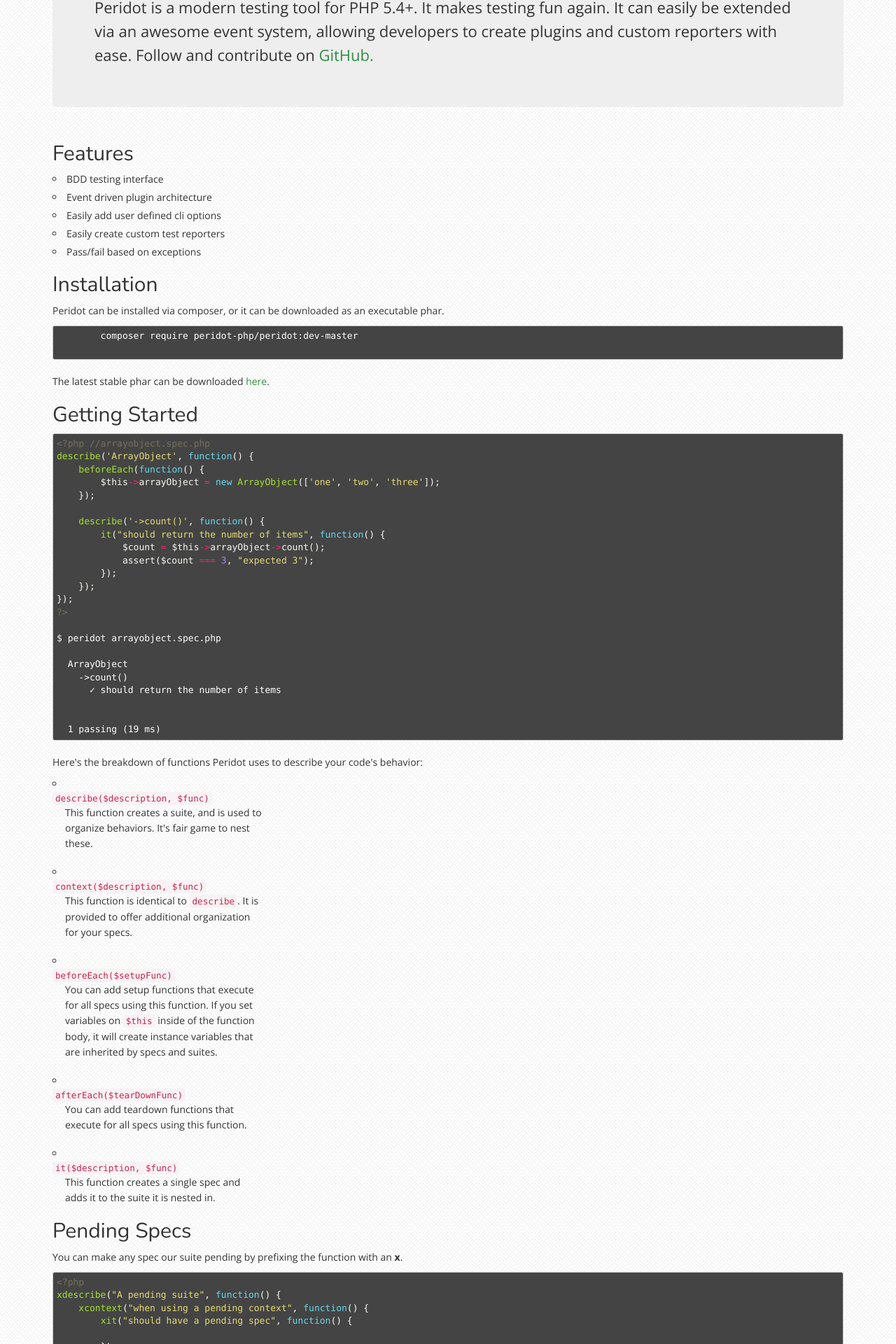
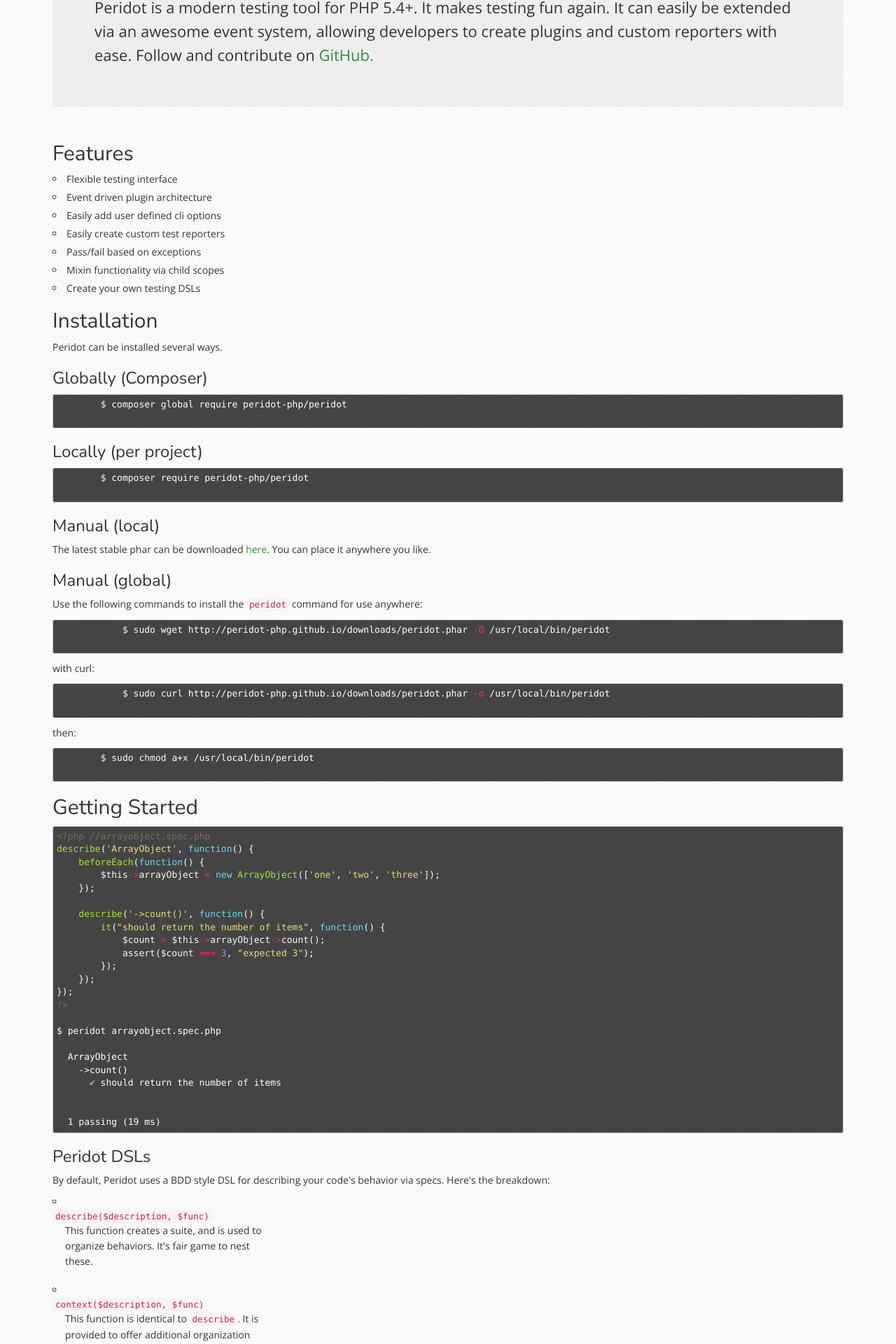
Before and after one commit to peridot-php/peridot-php.github.io, a Jekyll site: the page built from index.html, in a window 1280 px wide. Shown: the part 349-2269 px from the top of the page at 70% size. Built offline with Jekyll 4.4.1, drawn with Linux system fonts in a browser that asks for light colours; some of the changed text lies outside the part shown.

Commit message:
update docs

```diff
--- a/css/style.css
+++ b/css/style.css
@@ -82,6 +82,13 @@ a:active {
 	width:300px;
 }
 
+/*******************
+ * Terminal Section
+ *******************/
+ .terminal-section .highlight {
+ 	margin-bottom:0 !important;
+ }
+
 /*****************
  * Jumbotron
  *****************/
--- a/index.html
+++ b/index.html
@@ -17,24 +18,54 @@ title: Space Station
     <div class="col-xs-12">
         <h2 id="features">Features</h2>
         <ul>
-            <li>BDD testing interface</li>
+            <li>Flexible testing interface</li>
             <li>Event driven plugin architecture</li>
             <li>Easily add user defined cli options</li>
             <li>Easily create custom test reporters</li>
             <li>Pass/fail based on exceptions</li>
+            <li>Mixin functionality via child scopes</li>
+            <li>Create your own testing DSLs</li>
         </ul>
 
         <h2 id="installation">Installation</h2>
         <p>
-            Peridot can be installed via composer, or it can be downloaded as an
-            executable phar.
+            Peridot can be installed several ways.
         </p>
+        <h3>Globally (Composer)</h3>
         {% highlight bash %}
-        composer require peridot-php/peridot:dev-master
+        $ composer global require peridot-php/peridot {{ peridot_version }}
         {% endhighlight %}
+
+        <h3>Locally (per project)</h3>
+        {% highlight bash %}
+        $ composer require peridot-php/peridot {{ peridot_version }}
+        {% endhighlight %}
+
+        <h3>Manual (local)</h3>
         <p>
-            The latest stable phar can be downloaded <a href="#">here</a>.
+            The latest stable phar can be downloaded <a href="#">here</a>. You can place it anywhere you like.
         </p>
+        <h3>Manual (global)</h3>
+        <p>
+            Use the following commands to install the <code>peridot</code> command for use anywhere:
+        </p>
+        <div class="terminal-section">
+            {% highlight bash %}
+            $ sudo wget http://peridot-php.github.io/downloads/peridot.phar -O /usr/local/bin/peridot
+            {% endhighlight %}
+            <p>
+                with curl:
+            </p>
+            {% highlight bash %}
+            $ sudo curl http://peridot-php.github.io/downloads/peridot.phar -o /usr/local/bin/peridot
+            {% endhighlight %}
+            <p>
+                then:
+            </p>
+        </div>
+        {% highlight bash %}
+        $ sudo chmod a+x /usr/local/bin/peridot
+        {% endhighlight %}
 
         <h2 id="getting-started">Getting Started</h2>
 
@@ -65,8 +96,10 @@ $ peridot arrayobject.spec.php
 
 {% endhighlight %}
 
+        <h3>Peridot DSLs</h3>
+
         <p>
-            Here's the breakdown of functions Peridot uses to describe your code's behavior:
+            By default, Peridot uses a BDD style DSL for describing your code's behavior via specs. Here's the breakdown:
         </p>
 
         <ul class="reference-list">
@@ -102,7 +135,7 @@ $ peridot arrayobject.spec.php
             </li>
         </ul>
 
-        <h2 id="pending-specs">Pending Specs</h2>
+        <h3 id="pending-specs">Pending Specs</h2>
 
         <p>
             You can make any spec our suite pending by prefixing the function with an <strong>x</strong>.
@@ -120,9 +153,15 @@ xdescribe("A pending suite", function() {
 ?>
 {% endhighlight %}
 
+        <h3 id="custom-dsls">Custom DSLs</h3>
+
+        <p>
+            You can also create your own testing DSLs! Check out <a href="#" target="_blank">Example: Creating An Acceptance Testing DSL.</a>
+        </p>
+
         <h2 id="assertions">Assertions</h2>
         <p>
-            A peridot spec fails when an exception is thrown. Peridot configures the default behavior of PHP's native <a target="_blank" href="http://us3.php.net/manual/en/function.assert.php">assert</a> function to throw exceptions, but you could just as easily use an existing matcher library or roll your own.
+            A Peridot test fails when an exception is thrown. Peridot's default DSL configures the default behavior of PHP's native <a target="_blank" href="http://us3.php.net/manual/en/function.assert.php">assert</a> function to throw exceptions, but you could just as easily use an existing matcher library or roll your own.
         </p>
 
         <p>
@@ -141,92 +180,51 @@ xdescribe("A pending suite", function() {
 {% highlight php %}
 <?php //peridot.php
 return function(EventEmitterInterface $emitter) {
-    $emitter->on('spec.failed', function($spec) {
-        //do something with the failed spec
+    $emitter->on('test.failed', function($test) {
+        //do something with the failed test
     });
 }
 ?>
 {% endhighlight %}
 
         <p>
-            For more information see: <a href="#">creating peridot plugins</a>.
+            For more information see <a href="#" target="_blank">Example: Creating The Peridot Code Coverage Plugin.</a>
         </p>
 
         <h2 id="reporters">Reporters</h2>
 
         <p>
-            Peridot ships with a spec reporter for printing test results in a hierarchal matter. However, you can easily create your own reporters.
+            Peridot ships with a spec reporter for printing test results in a hierarchal manner. However, you can easily create your own reporters.
         </p>
 
         <p>
-            Reporters can be registered via the configuration file like any other plugin, typically through the <code>peridot.preExecute</code> event.
+            Reporters can be registered via the configuration file like any other plugin through the <code>peridot.reporters</code> event.
         </p>
 
-{% highlight php %}
-<?php //peridot.php
-use Evenement\EventEmitterInterface;
-
-/**
- * Demonstrate registering a runner via peridot config
- */
-return function(EventEmitterInterface $emitter) {
-    $counts = ['pass' => 0, 'fail' => 0, 'pending' => 0];
-
-    $emitter->on('spec.failed', function() use (&$counts) {
-        $counts['fail']++;
-    });
-
-    $emitter->on('spec.passed', function() use (&$counts) {
-        $counts['pass']++;
-    });
-
-    $emitter->on('spec.pending', function() use (&$counts) {
-        $counts['pending']++;
-    });
-
-    $emitter->on('peridot.preExecute', function($runner, $config, $reporters, $input) use (&$counts, $emitter) {
-
-        //ReporterFactory::register is used to add reporters
-        $reporters->register('basic', 'a simple summary', function($reporter) use (&$counts, $banner) {
-            $output = $reporter->getOutput();
-
-            $reporter->getEventEmitter()->on('runner.end', function() use ($output, &$counts) {
-                $output->writeln(sprintf(
-                    '%d run, %d failed, %d pending',
-                    $counts['pass'],
-                    $counts['fail'],
-                    $counts['pending']
-                ));
-            });
-        });
-    });
-};
-?>
-{% endhighlight %}
-
         <p>
-            Go ahead! Try adding the above to your configuration file.
+            Check out Peridot's own <a href="https://github.com/peridot-php/peridot/blob/master/peridot.php" target="_blank">peridot.php</a> file for an example of creating a custom reporter.
         </p>
 
         <h2 id="peridot-cli">peridot</h2>
 
 <pre>
 Usage:
- peridot [specs]
+ peridot [options] [files]
 
 Options:
- --grep (-g)          Run tests matching &lt;pattern&gt;
+ --grep (-g)          Run tests matching &lt;pattern&gt; (default: *.spec.php)
  --no-colors (-C)     Disable output colors
- --reporter (-r)      Select reporter to use as listed by --reporters
+ --reporter (-r)      Select which reporter to use (default: spec)
  --bail (-b)          Stop on failure
  --configuration (-c) A php file containing peridot configuration
  --reporters          List all available reporters
+ --version (-V)       Display the Peridot version number
  --help (-h)          Display this help message.
 </pre>
 
         <h3>-g, --grep</h3>
         <p>
-            Only run spec files whose name matches the provided pattern. The default grep pattern is <code>*.spec.php</code>
+            Only run test files whose name matches the provided pattern. The default grep pattern is <code>*.spec.php</code>
         </p>
 
         <h3>-C, --no-colors</h3>
@@ -254,6 +252,68 @@ Options:
             List available test reporters.
         </p>
 
+        <h2 id="scopes">Scopes</h2>
+        <p>
+            Peridot is able to safely use <code>$this</code> inside of test closures because of scopes. Scopes allow us to place state on a test without conflicts.
+        </p>
+
+        <p>
+            Scopes also allow mixing in behavior to tests via a powerful concept called child scopes. Consider the following:
+        </p>
+
+{% highlight php %}
+<?php //peridot.php
+class WebDriverScope extends Scope
+{
+    protected $webDriverScopeDriver;
+
+    public function __construct(RemoteWebDriver $driver)
+    {
+        $this->webDriverScopeDriver = $driver;
+    }
+
+    public function getPage($path)
+    {
+        $this->webDriverScopeDriver->get($path);
+    }
+
+    public function findElementById($id)
+    {
+        return $this->webDriverScopeDriver
+            ->findElement(WebDriverBy::id($id));
+    }
+}
+
+return function(EventEmitterInterface $emitter) {
+    $driver = RemoteWebDriver::create($host, DesiredCapabilities::chrome());
+    $driverScope = new WebDriverScope($driver);
+
+    $emitter->on('test.started', function($test) use ($driverScope) {
+        $test->getScope()->peridotAddChildScope($driverScope);
+    });
+}
+?>
+{% endhighlight %}
+
+        <p>
+            By mixing in the <code>WebDriverScope</code> to our test's scopes, we have made the following possible in our tests:
+        </p>
+
+{% highlight php %}
+<?php
+describe('The home page', function() {
+    it('should have a greeting', function() {
+        $greeting = $this->findElementById('greeting');
+        assert($greeting->getText() === "hello", "should be hello");
+    });
+});
+?>
+{% endhighlight %}
+
+        <p>
+            Between scopes, events, and DSLs - Peridot gives you plenty of opportunities for extension.
+        </p>
+
         <h2 id="event-reference">Event Reference</h2>
 
         <p>The following events are exposed by Peridot's event emitter:</p>
@@ -262,25 +322,66 @@ Options:
             <li>
                 <div><code>peridot.start</code></div>
                 <p>
-                    Fires when the peridot application first starts. Useful for defining additional CLI arguments and options.
+                    Fires when the Peridot application is constructed. Useful for defining additional CLI arguments and options.
                 </p>
                 <p>
                     <strong>Arguments:</strong><br>
-                    <a target="_blank" href="/docs/class-Peridot.Console.InputDefinition.html">InputDefinition</a> <code>$definition</code>
+                    <a target="_blank" href="/docs/class-Peridot.Console.Environment.html">Environment</a> <code>$environment</code>
                 </p>
             </li>
             <li>
-                <div><code>peridot.preExecute</code></div>
+                <div><code>peridot.configure</code></div>
                 <p>
-                    Fires right before peridot starts execution. Happens after CLI options are parsed and before specs are loaded.
+                    Fires when the Peridot application is configured.
                 </p>
                 <p>
                     <strong>Arguments:</strong><br>
-                    <a target="_blank" href="/docs/namespace-Peridot.Runner.html">Runner</a> <code>$runner</code><br>
-                    <a target="_blank" href="/docs/class-Peridot.Configuration.html">Configuration</a> <code>$config</code><br>
+                    <a target="_blank" href="/docs/class-Peridot.Configuration.html">Configuration</a> <code>$configuration</code>
+                </p>
+            </li>
+            <li>
+                <div><code>peridot.execute</code></div>
+                <p>
+                    Fires right before Peridot starts execution. Happens after CLI options are parsed and before specs are loaded.
+                </p>
+                <p>
+                    <strong>Arguments:</strong><br>
+                    <a target="_blank" href="/docs/class-Symfony.Component.Console.Input.InputInterface.html">InputInterface</a> <code>$input</code><br>
+                    <a target="_blank" href="/docs/class-Symfony.Component.Console.Output.OutputInterface.html">OutputInterface</a> <code>$output</code>
+                </p>
+            </li>
+            <li>
+                <div><code>peridot.reporters</code></div>
+                <p>
+                    Fires when Peridot reporters are registered. Useful for registering additional reporters.
+                </p>
+                <p>
+                    <strong>Arguments:</strong><br>
+                    <a target="_blank" href="/docs/class-Symfony.Component.Console.Input.InputInterface.html">InputInterface</a> <code>$input</code><br>
                     <a target="_blank" href="/docs/class-Peridot.Reporter.ReporterFactory.html">ReporterFactory</a> <code>$reporters</code><br>
+                </p>
+            </li>
+            <li>
+                <div><code>peridot.load</code></div>
+                <p>
+                    Fires right before Peridot starts loading tests. Useful for changing loading behavior.
+                </p>
+                <p>
+                    <strong>Arguments:</strong><br>
+                    <a target="_blank" href="/docs/class-Peridot.Console.Command.html">Command</a> <code>$command</code><br>
+                    <a target="_blank" href="/docs/class-Peridot.Configuration.html">Configuration</a> <code>$configuration</code><br>
+                </p>
+            </li>
+            <li>
+                <div><code>peridot.end</code></div>
+                <p>
+                    Fires when the Peridot application exits.
+                </p>
+                <p>
+                    <strong>Arguments:</strong><br>
+                    integer <code>$exitCode</code><br>
                     <a target="_blank" href="/docs/class-Symfony.Component.Console.Input.InputInterface.html">InputInterface</a> <code>$input</code><br>
-                    <a target="_blank" href="/docs/class-Symfony.Component.Console.Output.OutputInterface.html">OutputInterface</a> <code>$output</code><br>
+                    <a target="_blank" href="/docs/class-Symfony.Component.Console.Output.OutputInterface.html">OutputInterface</a> <code>$output</code>
                 </p>
             </li>
             <li>
@@ -331,34 +432,54 @@ Options:
                 </p>
             </li>
             <li>
-                <div><code>spec.passed</code></div>
+                <div><code>test.passed</code></div>
                 <p>
-                    Fires when a spec passes.
+                    Fires when a test passes.
                 </p>
                 <p>
                     <strong>Arguments:</strong><br>
-                    <a target="_blank" href="/docs/class-Peridot.Core.Spec.html">Spec</a> <code>$spec</code>
+                    <a target="_blank" href="/docs/class-Peridot.Core.Test.html">Test</a> <code>$test</code>
                 </p>
             </li>
             <li>
-                <div><code>spec.pending</code></div>
+                <div><code>test.pending</code></div>
                 <p>
-                    Fires when a spec pends.
+                    Fires when a test pends.
                 </p>
                 <p>
                     <strong>Arguments:</strong><br>
-                    <a target="_blank" href="/docs/class-Peridot.Core.Spec.html">Spec</a> <code>$spec</code>
+                    <a target="_blank" href="/docs/class-Peridot.Core.Test.html">Test</a> <code>$test</code>
                 </p>
             </li>
             <li>
-                <div><code>spec.failed</code></div>
+                <div><code>test.failed</code></div>
                 <p>
-                    Fires when a spec fails.
+                    Fires when a test fails.
                 </p>
                 <p>
                     <strong>Arguments:</strong><br>
-                    <a target="_blank" href="/docs/class-Peridot.Core.Spec.html">Spec</a> <code>$spec</code><br>
+                    <a target="_blank" href="/docs/class-Peridot.Core.Test.html">Test</a> <code>$test</code><br>
                     <a target="_blank" href="/docs/class-Exception.html">Exception</a> <code>$exception</code>
+                </p>
+            </li>
+            <li>
+                <div><code>test.start</code></div>
+                <p>
+                    Fires right before a test runs.
+                </p>
+                <p>
+                    <strong>Arguments:</strong><br>
+                    <a target="_blank" href="/docs/class-Peridot.Core.Test.html">Test</a> <code>$test</code>
+                </p>
+            </li>
+            <li>
+                <div><code>test.end</code></div>
+                <p>
+                    Fires right after a test runs.
+                </p>
+                <p>
+                    <strong>Arguments:</strong><br>
+                    <a target="_blank" href="/docs/class-Peridot.Core.Test.html">Test</a> <code>$test</code>
                 </p>
             </li>
             <li>
@@ -395,7 +516,7 @@ Options:
         </p>
 
 {% highlight bash %}
-bin/peridot specs/
+$ bin/peridot specs/
 {% endhighlight %}
     </div>
 </div>
```
Also changed, not shown: other parts of index.html (+3 -2 lines).
